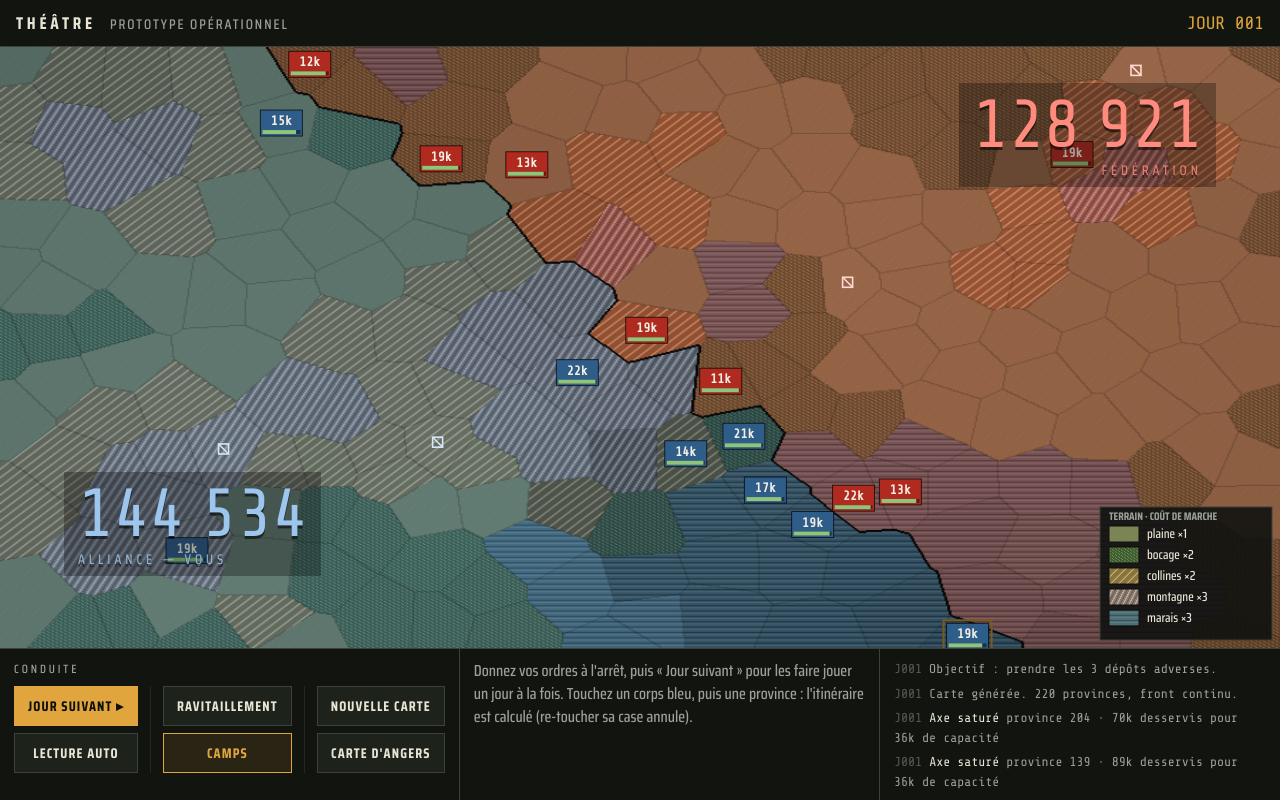
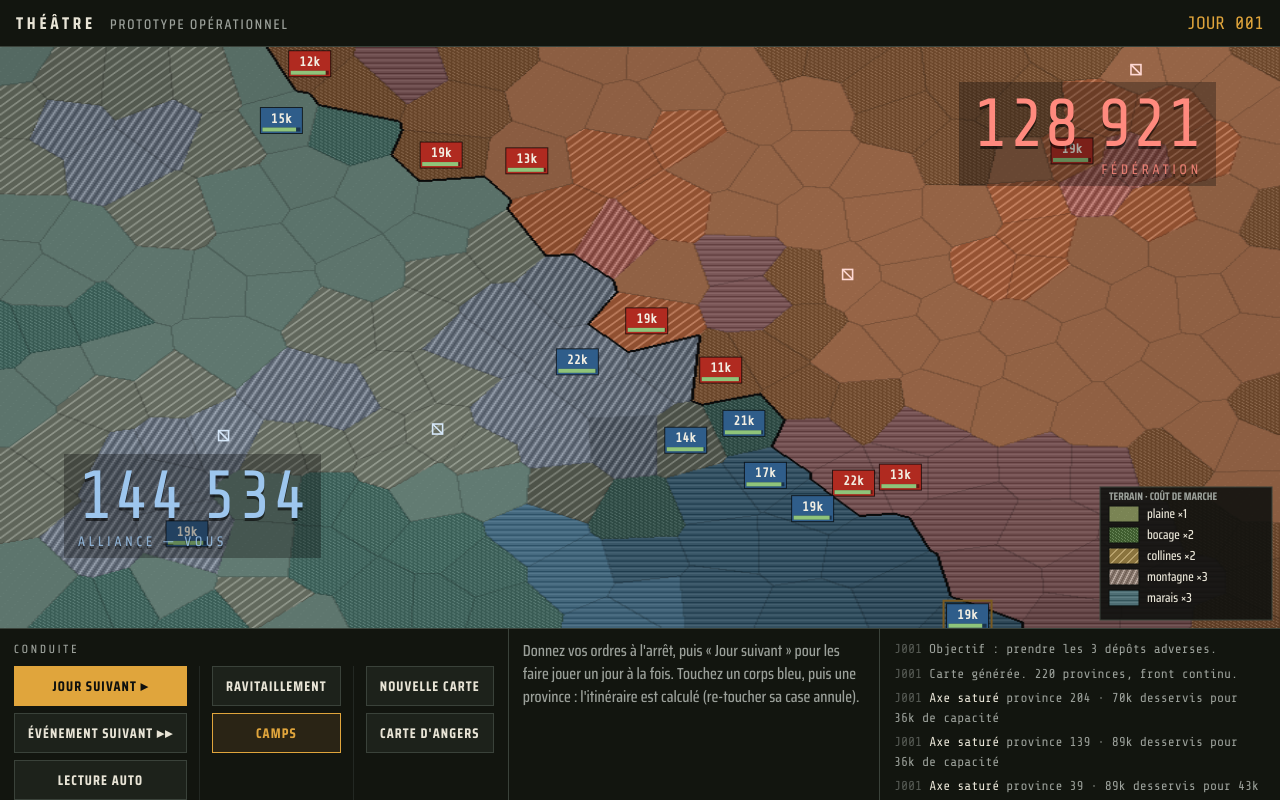
Before and after one commit to DeGraciaMathieu/theater-of-war, a website with bundled scripts: page index.html in a window 1280 px wide. Built offline with nearby package versions, Linux system fonts and the light colour scheme; animation ran at ten frames a second.

Commit message:
Wire next-event button into conduct group
Co-Authored-By: Claude Fable 5 <noreply@anthropic.com>

```diff
--- a/css/style.css
+++ b/css/style.css
@@ -43,7 +43,7 @@ canvas{position:absolute;inset:0;width:100%;height:100%;display:block;touch-acti
 .hud{
   flex:none;border-top:1px solid var(--trait);background:#12150f;
   display:flex;gap:0;align-items:stretch;
-  height:152px;                 /* hauteur figée : le journal ne pousse plus la carte */
+  height:172px;                 /* hauteur figée : le journal ne pousse plus la carte */
 }
 .bloc{padding:10px 14px;border-right:1px solid var(--trait);min-width:0;
       min-height:0;overflow:hidden}
--- a/index.html
+++ b/index.html
@@ -32,6 +32,7 @@
     <div class="cmd">
       <div class="grp">
         <button id="bStep" class="primaire">Jour suivant ▸</button>
+        <button id="bEvent">Événement suivant ▸▸</button>
         <button id="bAuto" aria-pressed="false">Lecture auto</button>
       </div>
       <div class="grp">
--- a/js/interaction.js
+++ b/js/interaction.js
@@ -5,7 +5,7 @@ import { porteeDepuis } from "./logistique.js";
 import { ficheVide, ficheUnite, ficheProv } from "./hud.js";
 import { genererCarte } from "./carte.js";
 import { genererAngers } from "./angers.js";
-import { tour } from "./tour.js";
+import { tour, avancerJusquEvenement } from "./tour.js";
 
 const cv = document.getElementById("cv");
 const elDate = document.getElementById("date");
@@ -62,6 +62,7 @@ cv.addEventListener("pointerdown", e => {
 const bStep = document.getElementById("bStep");
 const bAuto = document.getElementById("bAuto");
 bStep.onclick = () => { if (!etat.fini && !etat.anim) tour(); };
+document.getElementById("bEvent").onclick = () => { if (!etat.fini && !etat.anim) avancerJusquEvenement(); };
 // Espace = « Jour suivant » — sauf sur un bouton focalisé, où la touche l'activerait déjà
 document.addEventListener("keydown", e => {
   if (e.code !== "Space" || e.repeat || e.target.tagName === "BUTTON") return;
```
